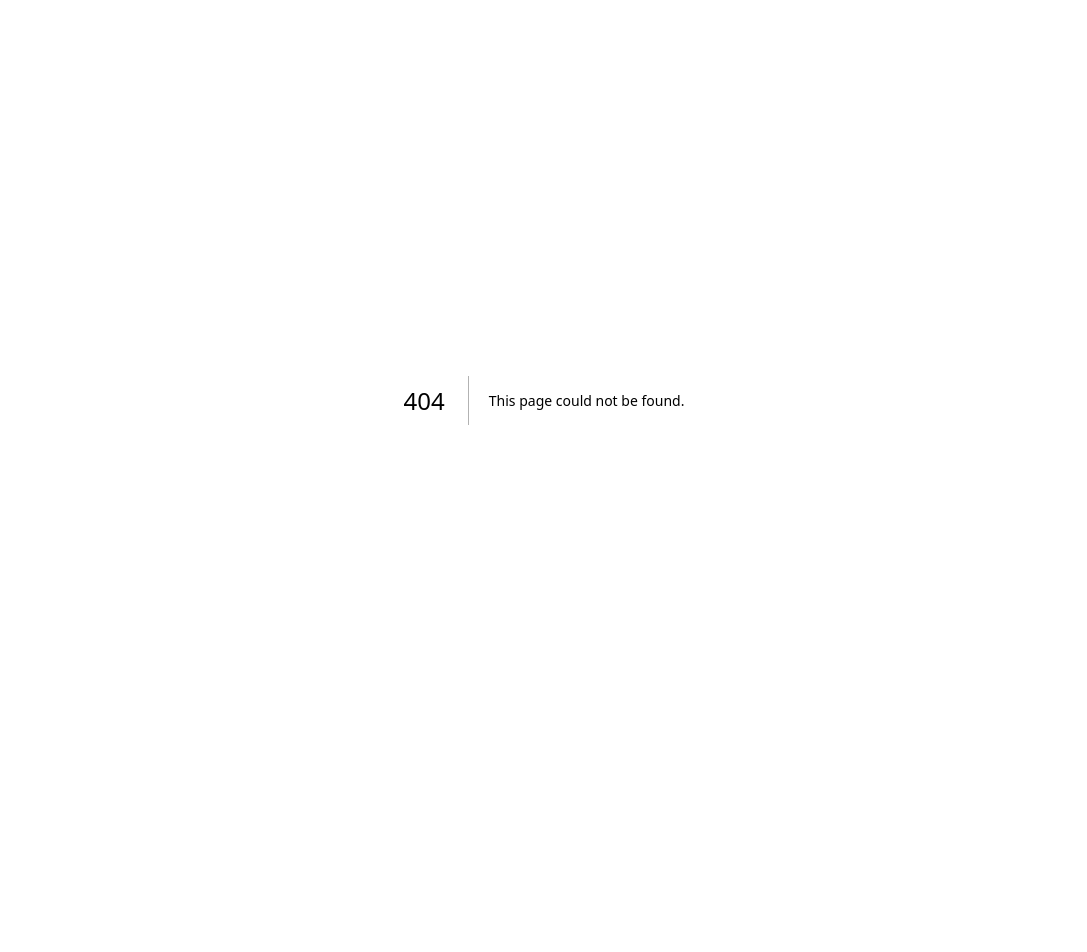
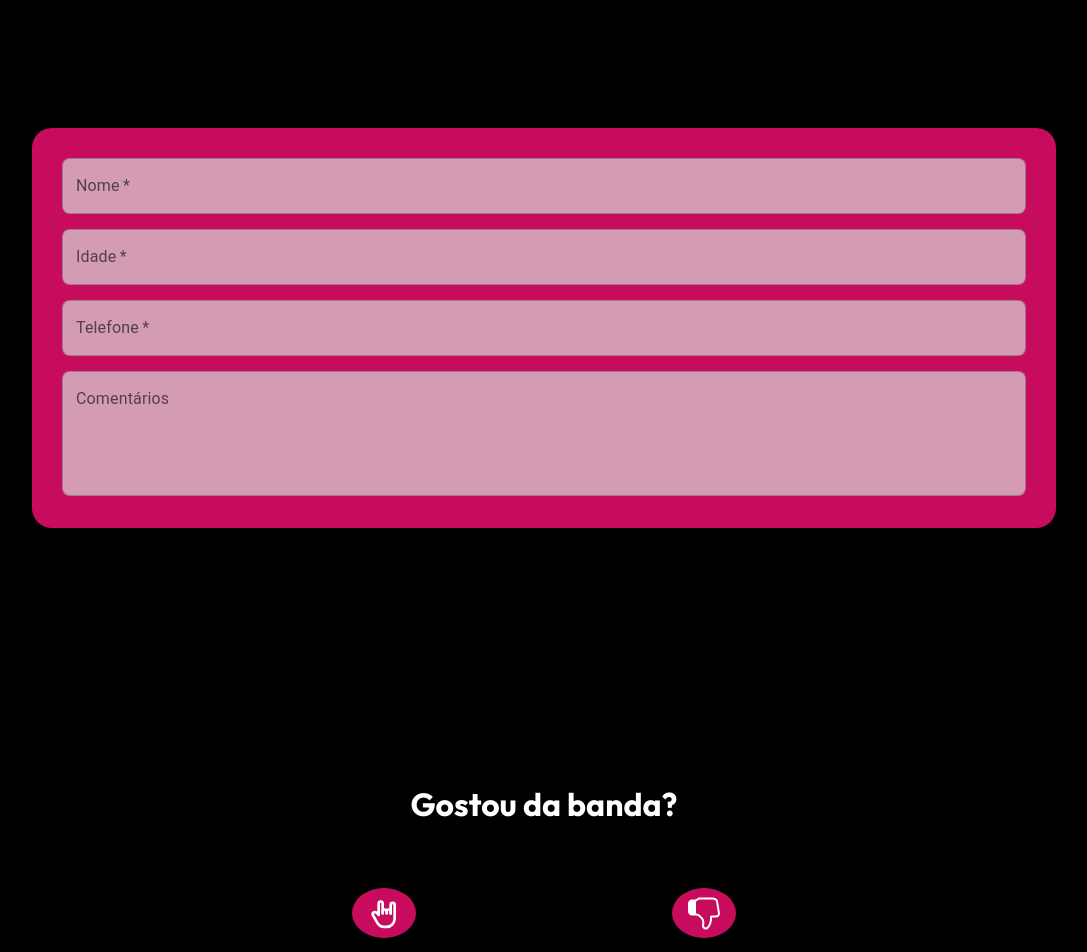
Before and after one commit to mateusgambaro/compostai, a Next.js app: page /Forms in a window 1280 px wide. Before the commit this address had no page. Shown: the top 952 px of the page, without its empty margins (96-1183 px from the left). Before the commit the page ends 800 px from the top, so only its background shows below. Built offline with nearby package versions, Linux system fonts and the light colour scheme.

Commit message:
feat: add forms and some new configs

```diff
--- a/package.json
+++ b/package.json
@@ -13,11 +13,13 @@
     "@emotion/styled": "^11.10.8",
     "@mui/icons-material": "^5.11.16",
     "@mui/material": "^5.12.2",
+    "axios": "^1.4.0",
     "next": "13.3.1",
     "next-images": "^1.8.5",
     "react": "18.2.0",
     "react-dom": "18.2.0",
     "react-icons": "^4.8.0",
+    "react-loading": "^2.0.3",
     "styled-components": "^5.3.10"
   },
   "devDependencies": {
--- /dev/null
+++ b/src/components/Form/Form.tsx
@@ -0,0 +1,135 @@
+import React, { useState } from 'react'
+import { Button, InputLabel } from '@mui/material'
+import {
+  Container,
+  InputContainer,
+  RatingButtons,
+  StyledTextField,
+  TextContainer
+} from './styled'
+import { TbHandRock } from 'react-icons/tb'
+import { GoThumbsdown } from 'react-icons/go'
+
+interface FormData {
+  name: string
+  age: string
+  phone: string
+  thumbsUp: boolean
+  thumbsDown: boolean
+}
+
+const FormComponent: React.FC = () => {
+  const [formData, setFormData] = useState<FormData>({
+    name: '',
+    age: '',
+    phone: '',
+    thumbsUp: false,
+    thumbsDown: false
+  })
+
+  const handleChange = (event: React.ChangeEvent<HTMLInputElement>) => {
+    setFormData({ ...formData, [event.target.name]: event.target.value })
+  }
+
+  const handleSubmit = (event: React.FormEvent) => {
+    event.preventDefault()
+    console.log('Form data submitted:', formData)
+  }
+
+  return (
+    <form onSubmit={handleSubmit}>
+      <Container>
+        <InputContainer>
+          <StyledTextField
+            required
+            label="Nome"
+            name="name"
+            value={formData.name}
+            onChange={handleChange}
+            variant="outlined"
+          />
+          <StyledTextField
+            required
+            label="Idade"
+            name="age"
+            type="number"
+            value={formData.age}
+            onChange={handleChange}
+            variant="outlined"
+          />
+          <StyledTextField
+            required
+            label="Telefone"
+            name="phone"
+            value={formData.phone}
+            onChange={handleChange}
+            variant="outlined"
+          />
+          <StyledTextField
+            label="Comentários"
+            multiline
+            rows={4}
+            placeholder="Deixe uma mensagem para a banda :) (Opcional)"
+          />
+        </InputContainer>
+        <TextContainer>
+          <h1>Gostou da banda?</h1>
+        </TextContainer>
+        <RatingButtons>
+          <Button
+            type="submit"
+            onClick={() =>
+              setFormData({
+                ...formData,
+                thumbsUp: true
+              })
+            }
+            variant="contained"
+            style={{
+              backgroundColor: '#C80C5D',
+              color: 'white',
+              width: 50,
+              height: 50,
+              borderRadius: '50%'
+            }}
+          >
+            <TbHandRock size={45} />
+          </Button>
+          <Button
+            type="submit"
+            onClick={() =>
+              setFormData({
+                ...formData,
+                thumbsDown: true
+              })
+            }
+            variant="contained"
+            style={{
+              backgroundColor: '#C80C5D',
+              color: 'white',
+              width: 50,
+              height: 50,
+              borderRadius: '50%'
+            }}
+          >
+            <GoThumbsdown size={45} />
+          </Button>
+        </RatingButtons>
+        <Button
+          type="submit"
+          variant="contained"
+          style={{
+            backgroundColor: '#C80C5D',
+            color: 'white',
+            width: 250,
+            marginBottom: '10%'
+          }}
+        >
+          Enviar
+        </Button>
+      </Container>
+    </form>
+  )
+}
+
+export default FormComponent
--- /dev/null
+++ b/src/components/Form/styled.ts
@@ -0,0 +1,64 @@
+import { TextField } from '@mui/material'
+import styled from 'styled-components'
+
+export const Container = styled.div`
+  display: flex;
+  flex-direction: column;
+  justify-content: center;
+  align-items: center;
+  height: 100%;
+  width: 100%;
+`
+export const InputContainer = styled.div`
+  display: flex;
+  flex-direction: column;
+  justify-content: space-evenly;
+  align-items: center;
+  height: 400px;
+  width: 80%;
+  border-radius: 20px;
+  margin-top: 10%;
+  margin-bottom: 20%;
+  background-color: ${props => props.theme.colors.secondary};
+  padding: 30px;
+`
+
+export const StyledTextField = styled(TextField)`
+  && {
+    margin-bottom: 15px;
+    width: 100%;
+    .MuiOutlinedInput-root {
+      border-radius: 8px;
+      background-color: rgba(217, 217, 217, 0.7);
+    }
+    .MuiFilledInput-root {
+      border-radius: 8px;
+      background-color: rgba(217, 217, 217, 0.7);
+    }
+    .MuiInputBase-input {
+      background-color: transparent;
+    }
+  }
+`
+
+export const TextContainer = styled.div`
+  display: flex;
+  width: 80%;
+  flex-direction: column;
+  justify-content: center;
+  align-items: center;
+  align-content: center;
+
+  h1 {
+    font-weight: 900;
+    text-align: center;
+  }
+`
+export const RatingButtons = styled.div`
+  display: flex;
+  justify-content: space-evenly;
+  align-items: center;
+  width: 70%;
+  margin-top: 5%;
+  margin-bottom: 10%;
+`
--- /dev/null
+++ b/src/pages/Forms.tsx
@@ -0,0 +1,8 @@
+import React from 'react'
+import FormComponent from '../components/Form/Form'
+
+const Form: React.FC = () => {
+  return <FormComponent />
+}
+
+export default Form
--- a/src/pages/index.tsx
+++ b/src/pages/index.tsx
@@ -64,7 +64,7 @@ const Home: React.FC = () => {
           marginTop: '-10%',
           flexDirection: 'column',
           justifyContent: 'center',
-          alignItems: 'center',
+          alignItems: 'center'
         }}
       >
         <Image src={arabela} alt="arabela-logo" height="300" width="300" />
```
Also changed, not shown: src/components/Artists/ArtistAndSongs.tsx (+17 -1 lines), src/components/Loading/Loading.tsx (added, +13 -0 lines), 2 other files (tests, documents, lock files or other folders).
